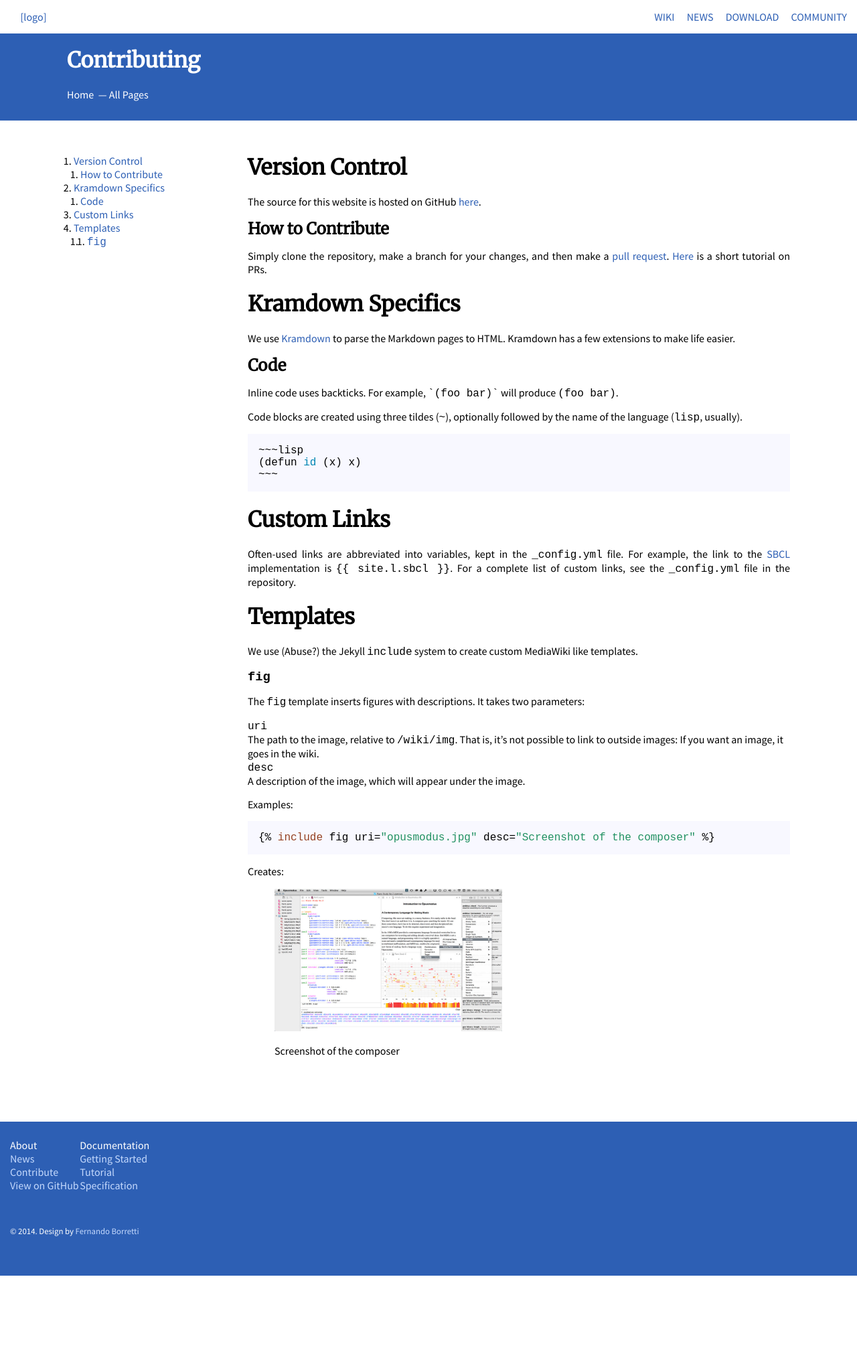
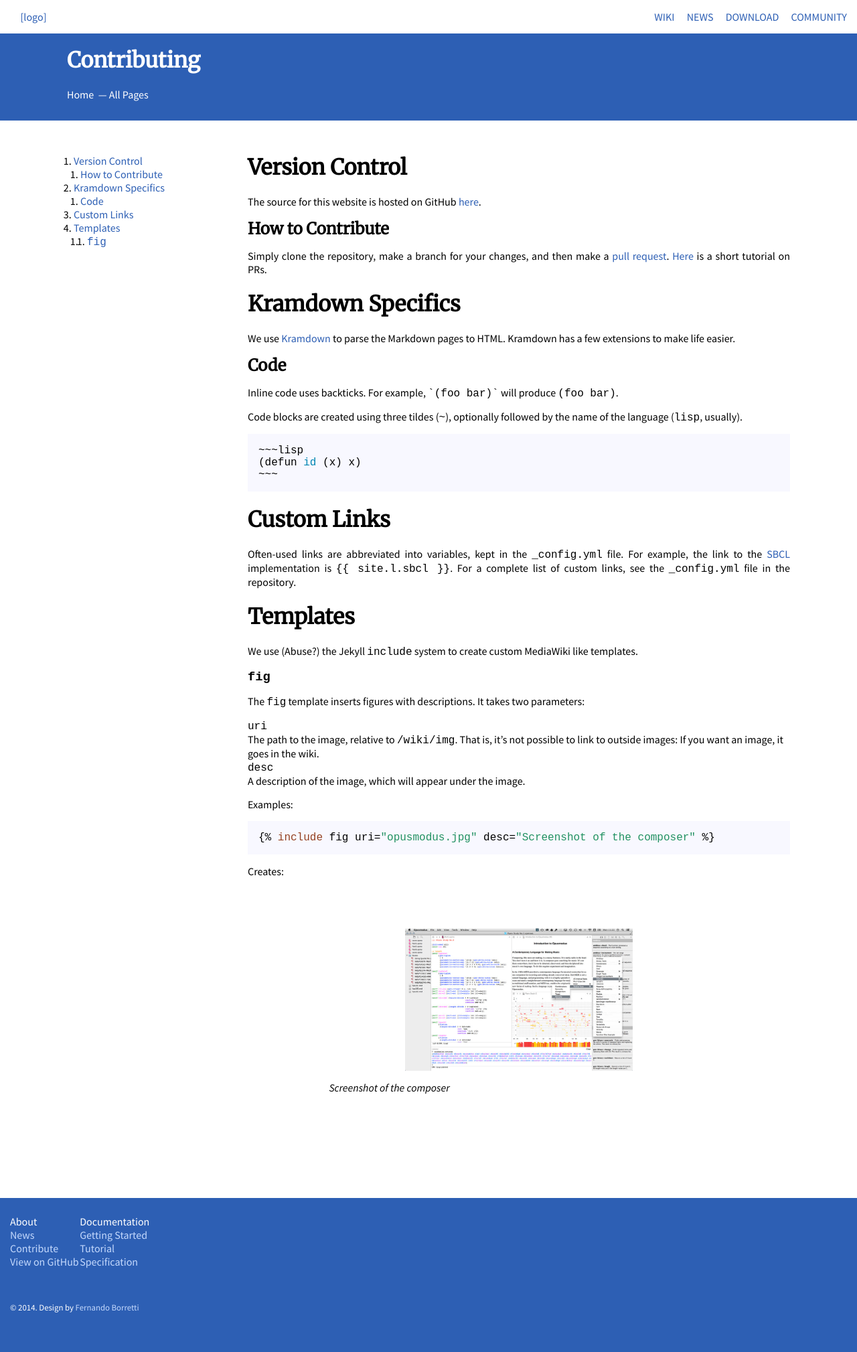
Before and after one commit to LispLang/lisplang.github.io, a Jekyll site: the page built from wiki/contributing.md, in a window 1280 px wide. Shown: the whole page at 67% size. Built offline with Jekyll 4.4.1, drawn with Linux system fonts in a browser that asks for light colours; nearby versions of some CDN libraries; before the commit the page ends 1905 px from its top, so only the background shows below that.

Commit message:
Better style for figures

```diff
--- a/_sass/wiki/_layout.scss
+++ b/_sass/wiki/_layout.scss
@@ -61,6 +61,23 @@
       ul {
         padding-left: 25px;
       }
+
+      figure {
+        margin: 75px auto;
+        width: 100%;
+
+        img {
+          display: block;
+          margin-left: auto;
+          margin-right: auto;
+        }
+
+        figcaption {
+          font-style: italic;
+          margin: 0 auto;
+          width: 70%;
+        }
+      }
     }
   }
 }
```
